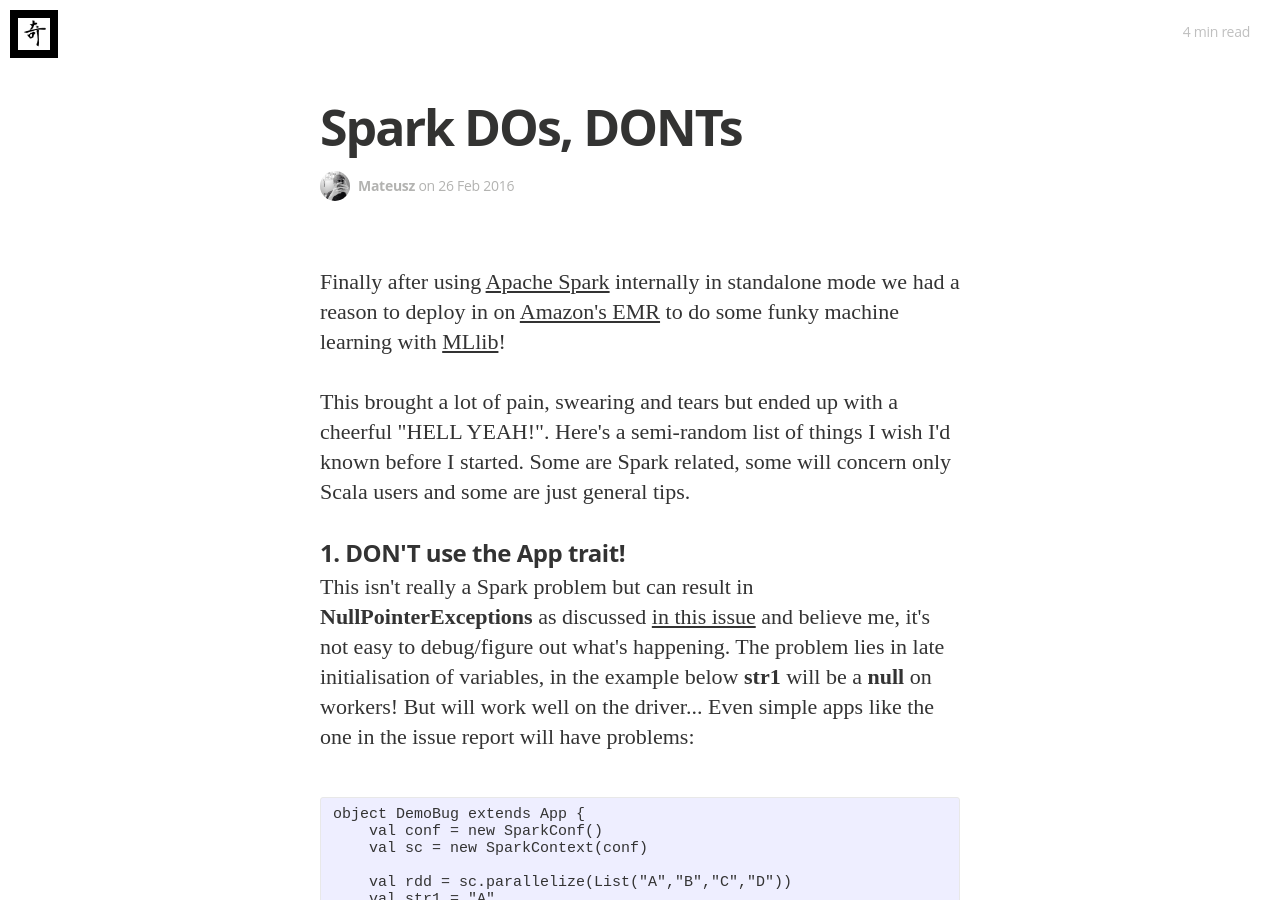
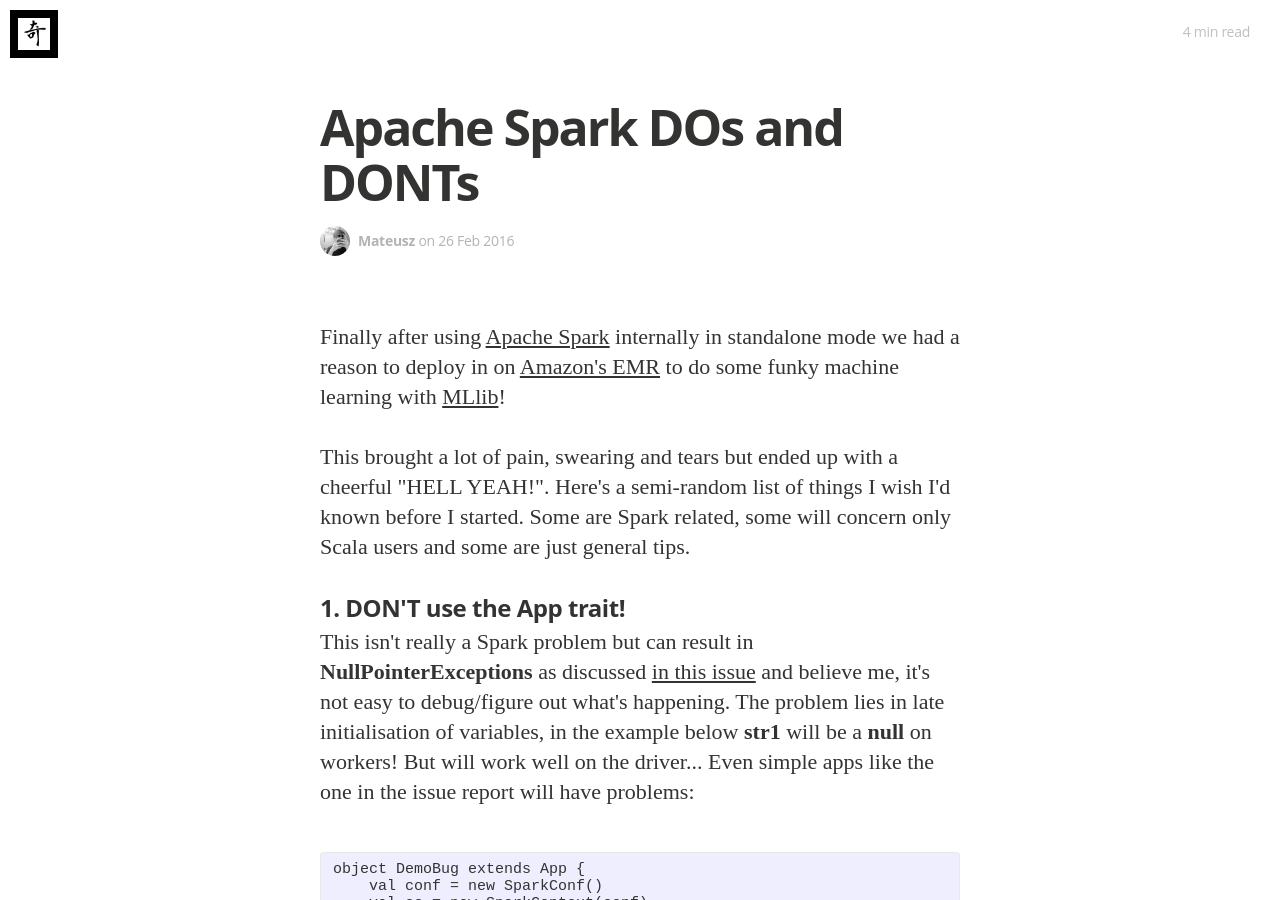
Before and after one commit to mdymczyk/mdymczyk.github.io, a Jekyll site: the page built from _posts/2016-02-26-spark-dos-donts.html, in a window 1280 px wide and 900 px high. Built offline with Jekyll 4.4.1, drawn with Linux system fonts in a browser that asks for light colours; nearby versions of some CDN libraries; some web fonts are replaced; Markdown is read by kramdown in place of the engine named in the settings; comment, search, counter and statistics services are not loaded.

Commit message:
Update 2016-02-26-spark-dos-donts.html

```diff
--- a/_posts/2016-02-26-spark-dos-donts.html
+++ b/_posts/2016-02-26-spark-dos-donts.html
@@ -1,6 +1,10 @@
 ---
 layout: post
-title: Spark DOs, DONTs
+title: Apache Spark DOs and DONTs
+tags:
+- spark
+- best-practice
+- machine-learning
 author: Mateusz
 ---
 
```
